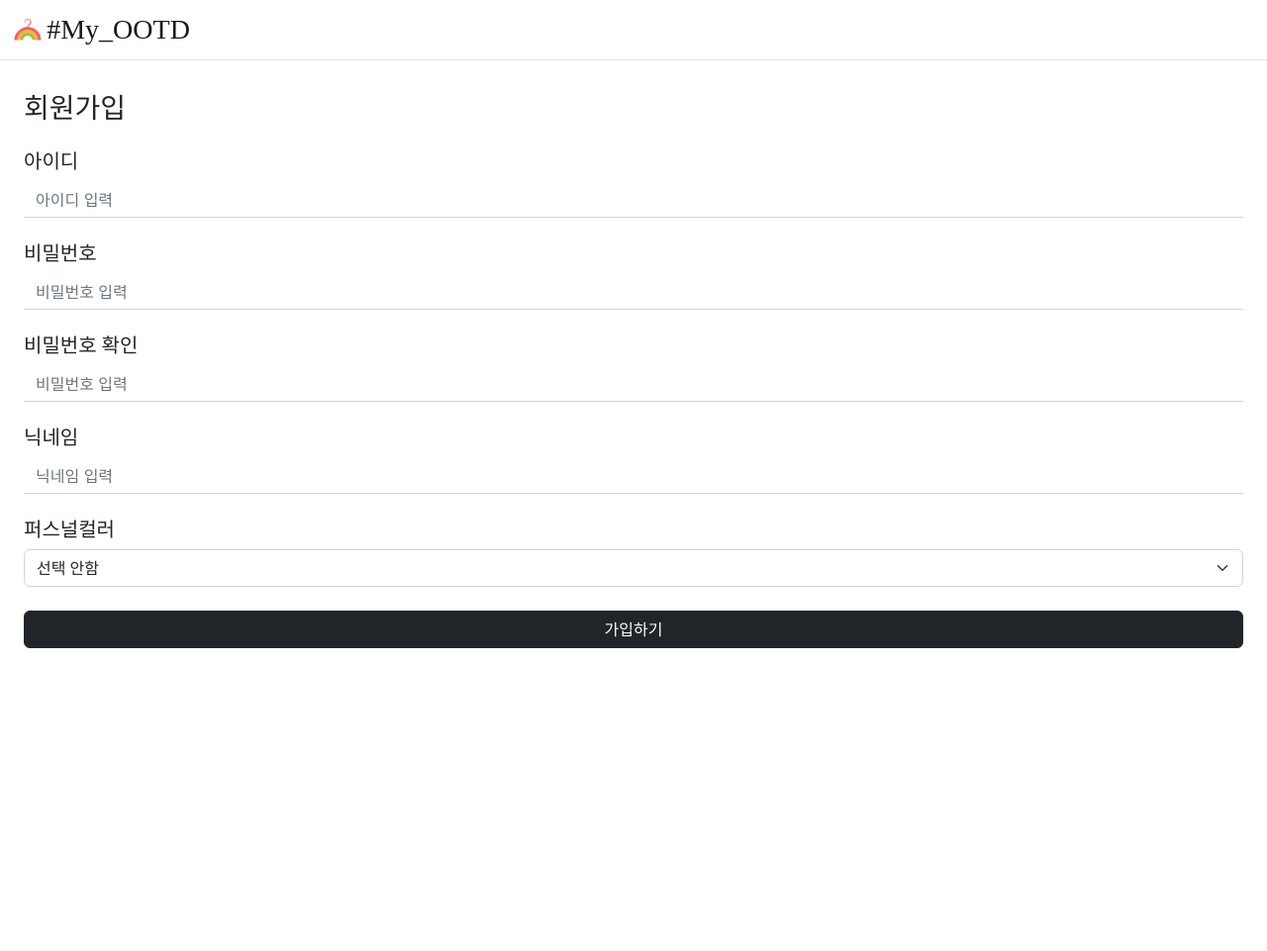
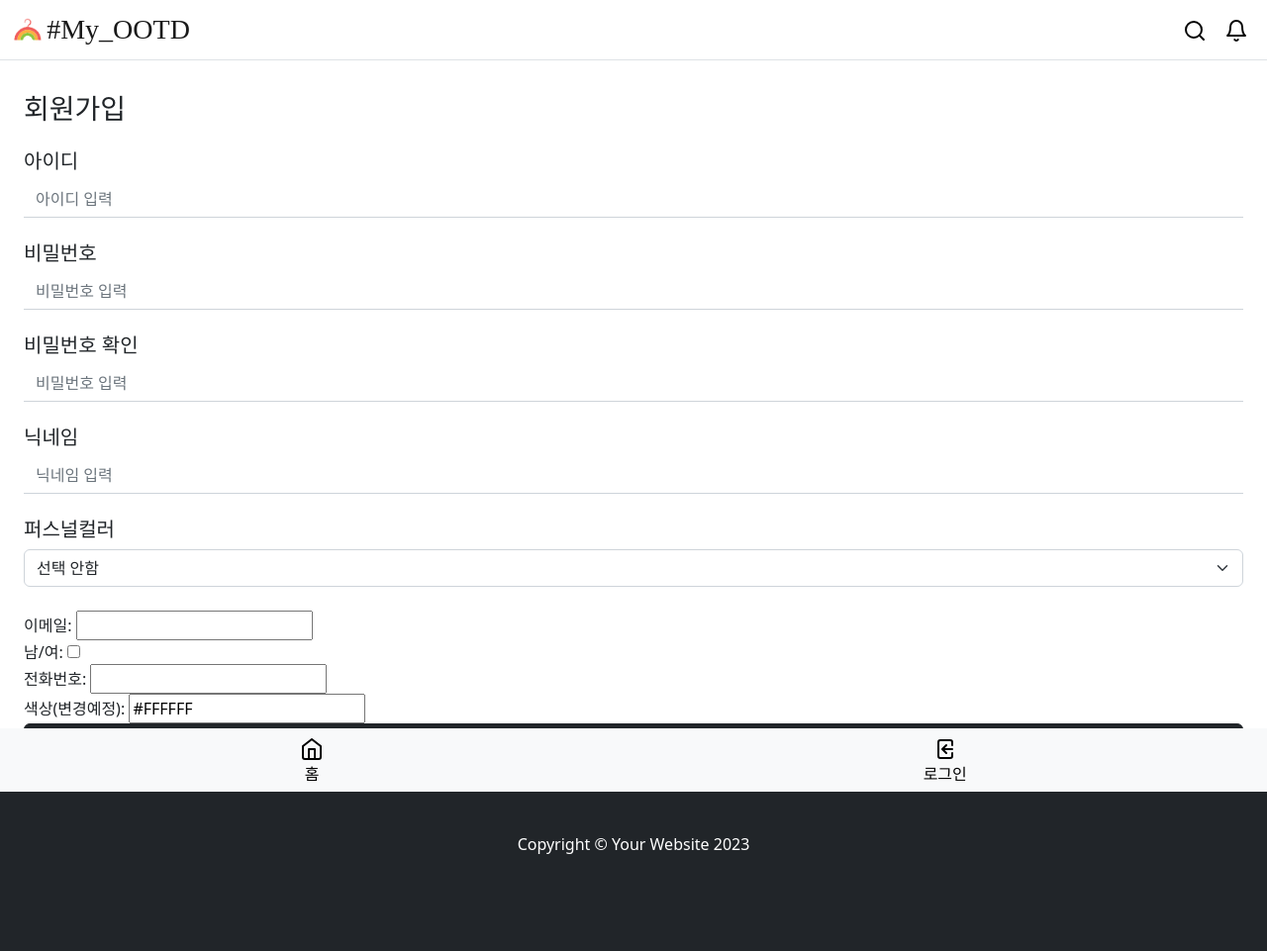
Before and after one commit to dbckd999/My_OOTD, a Django app: template my_ootd/app/templates/app/create_user.html in a window 1280 px wide. Shown: the whole page at 99% size. Before the commit the page ends 655 px from the top, so only its background shows below. Run offline with Django 4.2, Linux system fonts and the light colour scheme; the template is opened without the code that fills it: values that come from a table or form of the project are taken from there, others are empty; some libraries are stand-ins or nearby versions; some web fonts are replaced.

Commit message:
base 적용 및 input 속성(name) 삽입

```diff
--- a/my_ootd/app/templates/app/create_user.html
+++ b/my_ootd/app/templates/app/create_user.html
@@ -1,56 +1,26 @@
+{% extends 'base.html' %}
 {% load static %}
-<!DOCTYPE html>
-<html lang="ko">
-<head>
-    <meta charset="UTF-8" />
-	<title>회원가입</title>
-    <meta name="viewport" content="width=device-width,initial-scale=1.0,minimum-scale=1.0,maximum-scale=1.0" />
-    <meta name="format-detection" content="telephone=no" />
-    <!-- 부트스트랩 css 사용 -->
-    <link rel="stylesheet" href="{% static 'bootstrap.css' %}">
-    <link rel="stylesheet" href="{% static 'custom.css' %}">
-    <link rel="apple-touch-icon" href="경로/이미지파일명.png" />
-    <link rel="preconnect" href="https://fonts.googleapis.com">
-    <link rel="preconnect" href="https://fonts.gstatic.com" crossorigin>
-    <link href="https://fonts.googleapis.com/css2?family=Noto+Sans+KR&display=swap" rel="stylesheet">
-
-    <style>
-        h1,h2,h3,h4,h5 { font-family : LINESeedKR-Bd}
-        input { font-family:Noto Sans KR}
-    </style>
-
-</head>
-<body>
-	<div id="app">
-        <header id="header">
-            <nav class="navbar bg-white border-bottom">
-                <div class="container-fluid">
-                    <a class="navbar-brand" href="#">
-                        <img src="{% static 'icons/logo_icon.png' %}" alt="Logo" width="30" height="24" class="d-inline-block align-text-top">
-                        <h3 style="display:inline; font-family:SEBANG_Gothic_Bold">#My_OOTD</h3>
-                    </a>
-                </div>
-            </nav>
-        </header>
-
+{% block content %}
 <div id="container">
     <div class="container-fluid p-4">
         <h3 class="my-2 mb-4">회원가입</h3>
+        <form action="{% url 'app:sign_up' %}" method="post">
+            {% csrf_token %}
             <div class="Input_ID my-4">
                 <label for="InputId" class="form-label" style="margin : 0"><h5>아이디</h5></label>
-                        <input type="text" class="form-control" id="InputId" placeholder="아이디 입력" >
+                <input type="text" name="{{form.username.name}}" class="form-control" id="InputId" placeholder="아이디 입력">
             </div>
             <div class="Input_PW my-4">
                 <label for="InputPW" class="form-label" style="margin : 0"><h5>비밀번호</h5></label>
-                        <input type="password" class="form-control" id="InputPW" placeholder="비밀번호 입력" >
+                <input type="password" name="{{form.password1.name}}" class="form-control" id="InputPW" placeholder="비밀번호 입력" >
             </div>
             <div class="Input_PW_check my-4">
                 <label for="InputPwCheck" class="form-label" style="margin : 0"><h5>비밀번호 확인</h5></label>
-                        <input type="password" class="form-control" id="InputPwCheck" placeholder="비밀번호 입력" >
+                <input type="password" name="{{form.password2.name}}" class="form-control" id="InputPwCheck" placeholder="비밀번호 입력" >
             </div>
             <div class="Input_NICK my-4">
                 <label for="InputNick" class="form-label" style="margin : 0"><h5>닉네임</h5></label>
-                        <input type="text" class="form-control" id="InputNick" placeholder="닉네임 입력" >
+                <input type="text" name="{{form.nickname.name}}" class="form-control" id="InputNick" placeholder="닉네임 입력" >
             </div>
             <div class="Input_PC my-4">
                 <label for="InputPersonal" class="form-label" style="margin : 0"><h5>퍼스널컬러</h5></label>
@@ -70,11 +40,15 @@
                     <option value="12">겨울다크</option>
                 </select>
             </div>
+            이메일: {{form.email}}<br>
+            남/여: {{form.is_male}}<br>
+            전화번호: {{form.phone}}<br>
+            색상(변경예정): {{form.skin_color}}<br>
+            {% comment %}변경 후 '퍼스널컬러'에 name="{{form.skin_color.name}}"를 삽입해야함.{% endcomment %}
             <div class="join_button">
                 <input type="submit" class="btn btn-dark w-100" value="가입하기">
             </div>
+        </form>
     </div>
 </div>
-    </div>
-</body>
-</html>
+{% endblock %}
```
Lines whose indentation alone changed are shown as unchanged.
